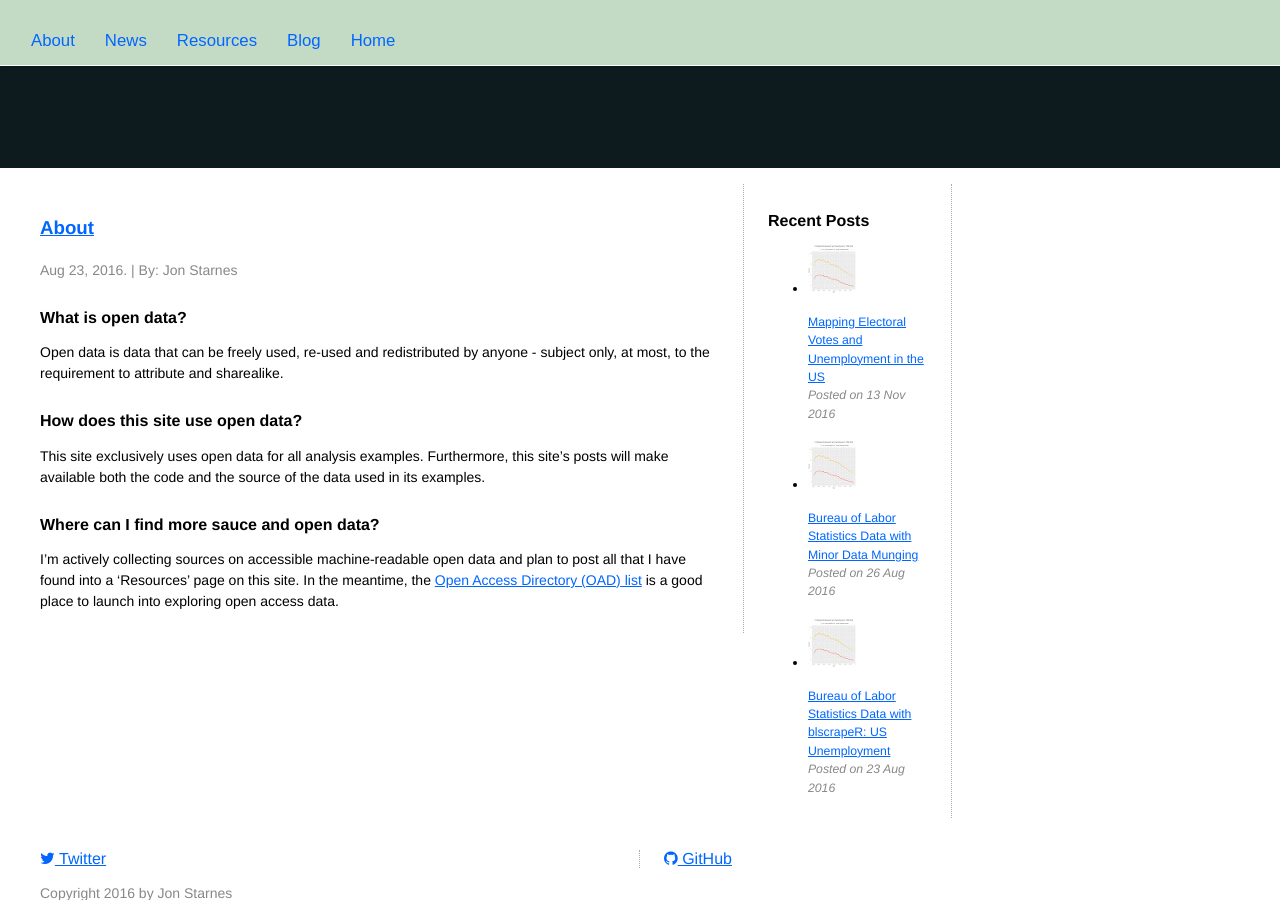
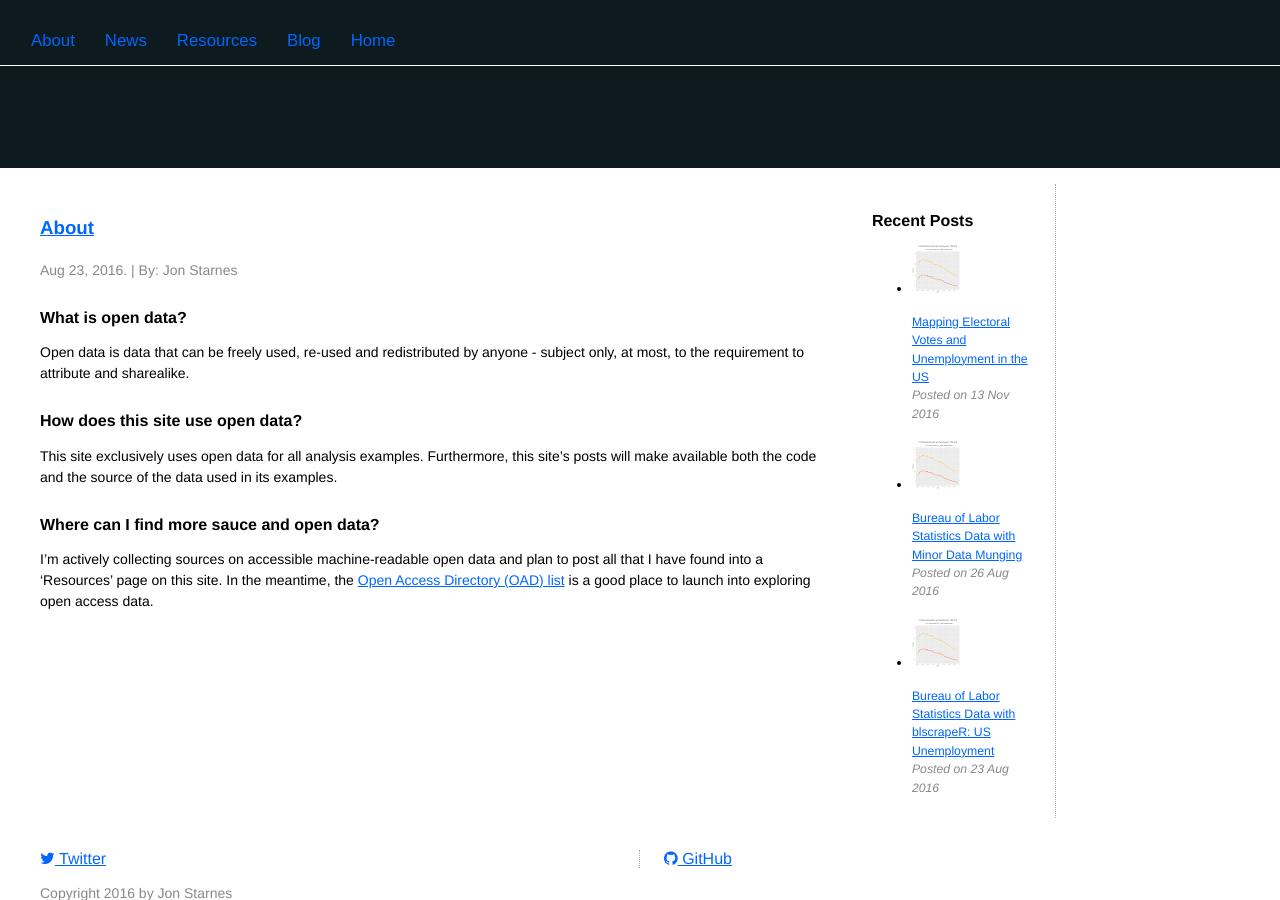
Before and after one commit to jon-starnes/jon-starnes.github.io, a Jekyll site: the page built from _pages/01_about.md, in a window 1280 px wide and 900 px high. Built offline with Jekyll 4.4.1, drawn with Linux system fonts in a browser that asks for light colours; nearby versions of some CDN libraries.

Commit message:
Style updates

```diff
--- a/_includes/head.html
+++ b/_includes/head.html
@@ -24,19 +24,20 @@
 		   from a one-column mobile layout and gradually improve it according to available screen space */
 			 @media only screen and (min-width: 34em) {
 			 	.feature, .info { width: 50%; }
-			 	.sidebar1				{ width: 25%; }
 			 }
 			 @media only screen and (min-width: 54em) {
 			 	.content { width: 66.66%; }
 			 	.sidebar { width: 33.33%; }
 			 	.info    { width: 100%;   }
+				.content1 { width: 75%; 	}
 			 	.sidebar1	{ width: 25%; 	}
 			 }
 			 @media only screen and (min-width: 76em) {
 			 	.content { width: 58.33%; } /* 7/12 */
 			 	.sidebar { width: 41.66%; } /* 5/12 */
 			 	.info    { width: 50%;    }
-			 	.sidebar1	{ width: 33.33%; 	}
+				.content1 { width: 66.66%; }
+			 	.sidebar1	{ width: 33.33%; }
 			 }
 	</style>
 -->
--- a/_layouts/main1.html
+++ b/_layouts/main1.html
@@ -4,7 +4,7 @@
 
 <div class="container">
   <div class="row">
-    <div class="col content">
+    <div class="col content1">
       {{ content }}
     </div>
 
--- a/_sass/_base.scss
+++ b/_sass/_base.scss
@@ -1,5 +1,5 @@
-$content-width: 70%;
-$main: #19CCAA;
+$content-width: 90%;
+$main: #F2CEE6;
 /* $font-style: 'Open Sans', sans-serif; */
 $font-color: #262626;
 $link-color: #425469;
--- a/_sass/_layout.scss
+++ b/_sass/_layout.scss
@@ -104,7 +104,7 @@
 	position: fixed;
 	top: 0;
 	left: 0;
-	background: #C3DBC5;
+	background: #0D1B1E;
 	width: 100%;
 	z-index: 2;
 	border-bottom: 1px solid lighten($light, 30%);
```
